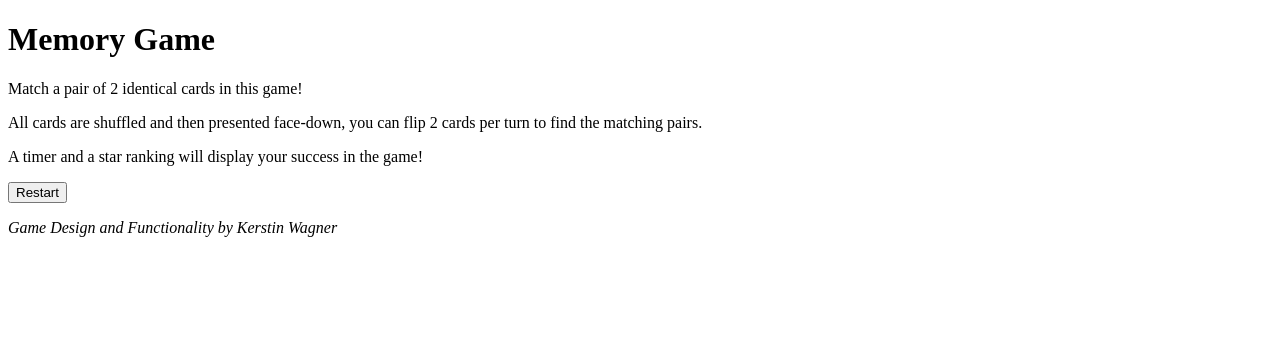
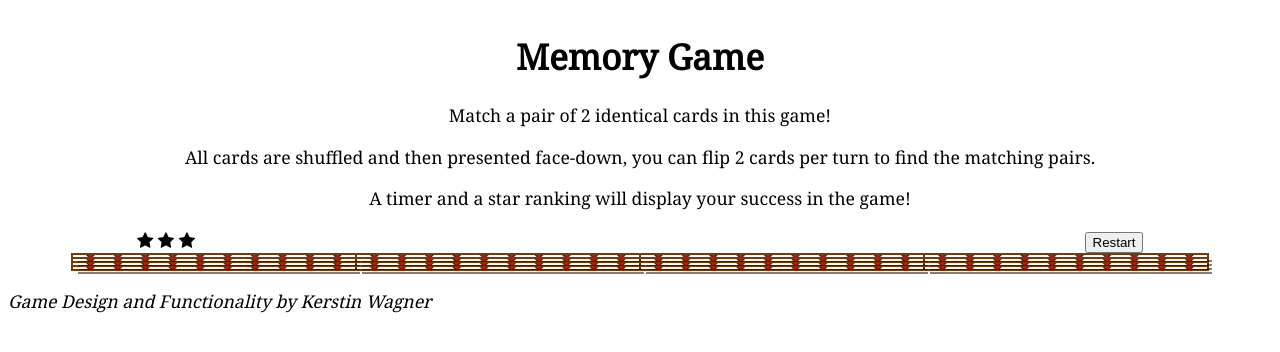
Before and after one commit to KWagner91/memory-game, a plain HTML site: page index.html in a window 1280 px wide. Drawn offline with Linux system fonts and the light colour scheme.

Commit message:
feat: Flexbox

```diff
--- a/index.html
+++ b/index.html
@@ -9,6 +9,8 @@ Stars: https://www.w3schools.com/howto/tryit.asp?filename=tryhow_css_star_rating
     <title>Memory Game</title>
     <meta name="viewport" content="width=device-width, initial-scale=1">
     <meta name="description" content="Memory Game Card Matching JavaScript">
+    <link rel="stylesheet" href="https://cdnjs.cloudflare.com/ajax/libs/font-awesome/4.7.0/css/font-awesome.min.css">
+	<link href="https://fonts.googleapis.com/css?family=Noto+Serif" rel="stylesheet">
     <link rel="stylesheet" href="style.css">
 </head>
 <body>
--- a/script.js
+++ b/script.js
@@ -1 +1,17 @@
-alert("test");
+// Function for making 16 cards, displayed immediately on window.onload
+function displayCards() {
+  for (let x = 0; x < 4; x++) {
+    let newTr = document.createElement("tr");
+      newTr.setAttribute("id", "row"+ x);
+    let TrElement = document.getElementById("game");
+    TrElement.appendChild(newTr);
+
+    for (let y = 0; y < 4; y++) {
+    let newTd = document.createElement("td");
+      newTd.className = "card hidden";
+    let TdElement = document.getElementById("row"+ x);
+    TdElement.appendChild(newTd);
+  }
+  }
+}
+window.onload = displayCards();
--- a/style.css
+++ b/style.css
@@ -1 +1,66 @@
-/* CSS Style */
+/* ---- Basic Website styling, Flexbox container with .box and .tile children elements ---- */
+body {
+  font-family: "Noto Serif", serif;
+  font-size: 1.1em;
+  text-align: center;
+}
+
+
+.container {
+  display: flex;
+  flex-direction: row;
+  flex-wrap: wrap;
+}
+
+
+.box {
+  align-self: auto;
+  margin: auto;
+  width: 100%;
+}
+
+
+.tile {
+  align-self: center;
+  flex-grow: 1;
+  height: auto;
+  width: 25%;
+}
+
+
+
+/* ---- Game Styling ---- */
+table {
+  background:	#783b07;
+  margin: auto;
+  width: 90%;
+}
+
+
+
+
+/* Cards
+Box Shadow Example P: http://www.css3.info/preview/box-shadow/ */
+.card {
+  background: url(background-84824_1280.jpg) no-repeat;
+  background-size: cover;
+  -moz-box-shadow: 5px 5px rgba(0,0,0,0.5);
+  -webkit-box-shadow: 5px 5px rgba(0,0,0,0.5);
+  box-shadow: 5px 5px rgba(0,0,0,0.5);
+}
+
+
+.hidden {
+  color: transparent;
+}
+
+
+.selected {
+  background: #fffacd;
+}
+
+
+.correct {
+  background: #228b22;
+  pointer-events: none;
+}
```
Also changed, not shown: background-84824_1280.jpg (added).
